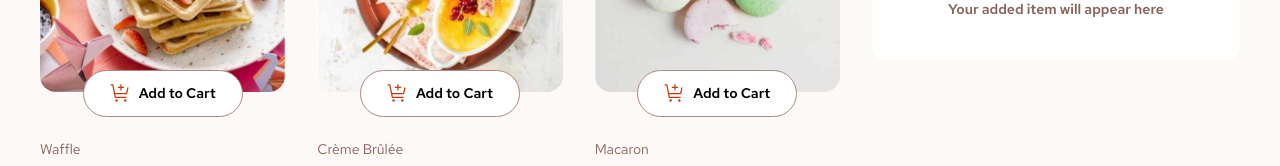
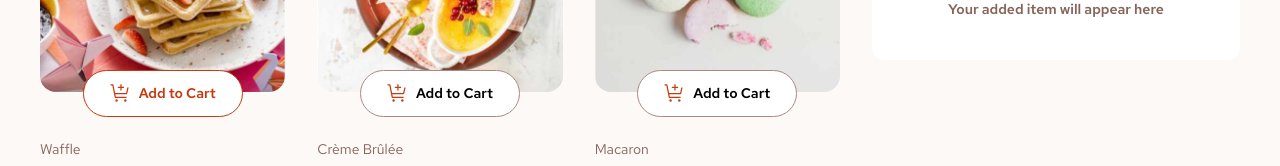
Before and after one commit to haleigh27/fm-product-list-with-cart, a React (Vite) app: page / in a window 1280 px wide. In both pictures the pointer is over the button 162 px from the left and 404 px from the top of the page. Shown: the part 311-477 px from the top of the page. Built offline with nearby package versions, Linux system fonts and the light colour scheme; the HTML template or start-up script is replaced by a standard one.

Commit message:
Add hover states to interactive elements

```diff
--- a/src/components/Cart.jsx
+++ b/src/components/Cart.jsx
@@ -61,10 +61,7 @@ export default function Cart() {
                       </p>
                     </div>
                   </div>
-                  <button
-                    className="remove-item-btn"
-                    onClick={() => cartCtx.removeProduct(product.name)}
-                  >
+                  <button onClick={() => cartCtx.removeProduct(product.name)}>
                     <img
                       src="/public/images/icon-remove-item.svg"
                       alt="Remove Item"
--- a/src/components/ProductCard.jsx
+++ b/src/components/ProductCard.jsx
@@ -37,7 +37,7 @@ export default function ProductCard({ product }) {
         </div>
       ) : (
         <button
-          className="add-to-cart-btn"
+          className="add-to-cart-btn empty"
           onClick={() => cartCtx.addProduct(product)}
         >
           <img src="/images/icon-add-to-cart.svg" alt="" />
--- a/src/index.css
+++ b/src/index.css
@@ -168,6 +168,11 @@ select {
 }
 
 /* general styling */
+
+button {
+  cursor: pointer;
+}
+
 ul {
   list-style: none;
   padding: 0;
@@ -219,6 +224,12 @@ picture img {
   gap: 8px;
   z-index: 1;
 }
+
+.empty:hover {
+  color: var(--clr-red);
+  border: 1px solid var(--clr-red);
+}
+
 .quantity {
   background-color: var(--clr-red);
   color: white;
@@ -233,6 +244,22 @@ picture img {
   background-color: var(--clr-red);
   border-radius: 50%;
   border: 1px solid #fff;
+  padding: 0;
+}
+
+.quantity-btn img {
+  margin: auto;
+}
+
+.quantity-btn:hover {
+  background-color: #fff;
+  color: var(--clr-red);
+  border: 1px solid var(--clr-red);
+}
+
+.quantity-btn:hover img,
+.quantity-btn:active img {
+  filter: invert(1);
 }
 
 .product-cart--item-details p:not(:last-child) {
@@ -288,6 +315,14 @@ picture img {
   margin: auto;
 }
 
+.cart-item:hover button {
+  border: 1px solid var(--clr-rose-900);
+}
+
+.cart-item:hover button img {
+  filter: invert(1);
+}
+
 .order-total {
   width: 100%;
   display: flex;
@@ -313,6 +348,10 @@ picture img {
   background-color: var(--clr-red);
   border: none;
   padding: 16px 24px;
+}
+
+.confirm-order-btn:hover {
+  background-image: linear-gradient(rgb(0 0 0/40%) 0 0);
 }
 
 /* Modal */
```
